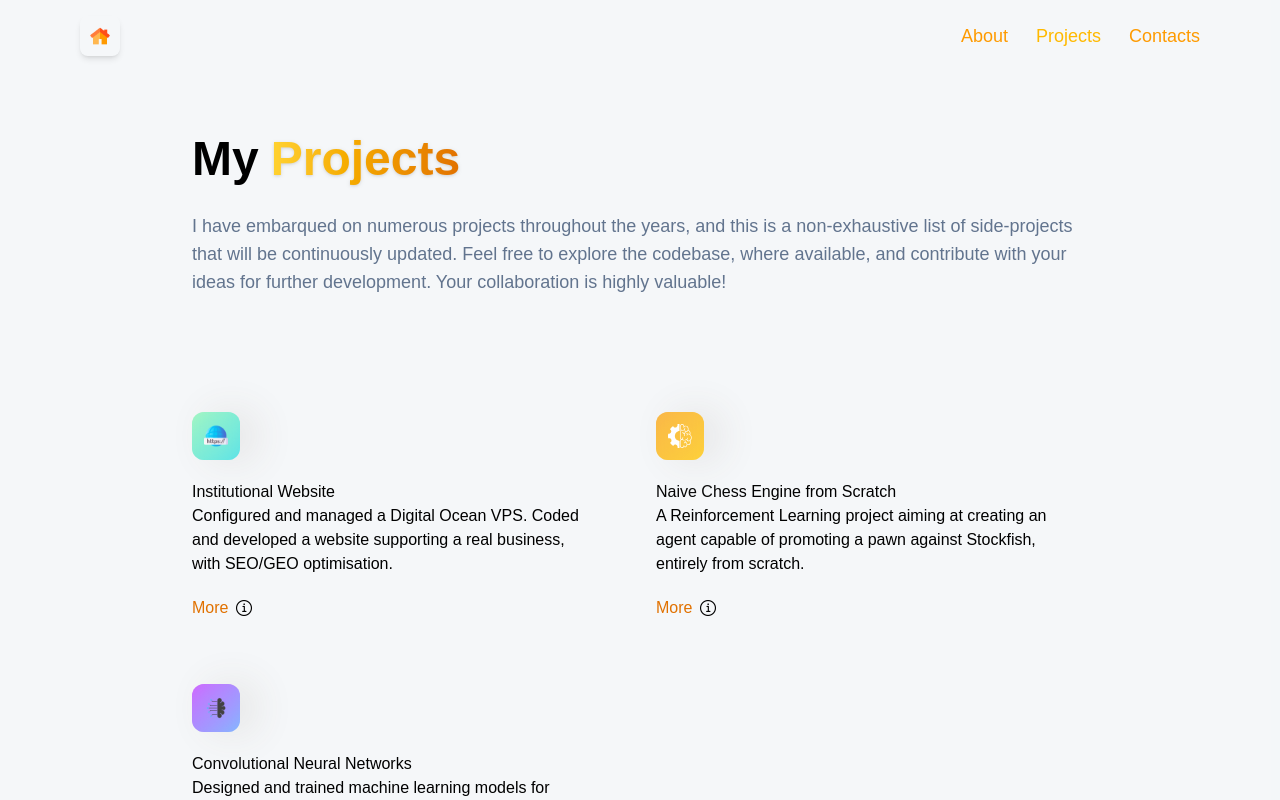
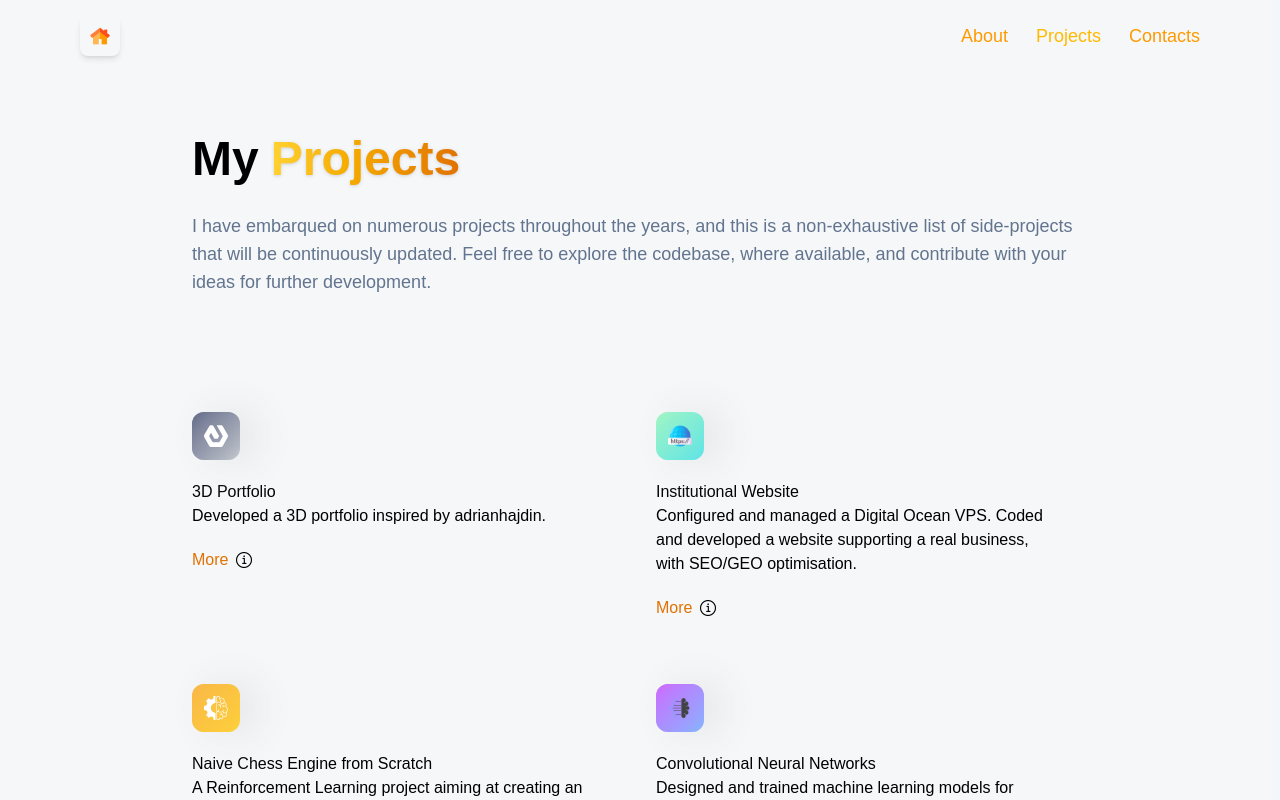
Before and after one commit to mbarte/3DPortfolio, a React (Vite) app: page /projects in a window 1280 px wide. Shown: the top 800 px of the page. Built offline with nearby package versions, Linux system fonts and the light colour scheme.

Commit message:
social links

```diff
--- a/src/constants/index.js
+++ b/src/constants/index.js
@@ -262,24 +262,27 @@ export const experiences = [
 ];
 
 export const socialLinks = [
-    {
-        name: 'Contact',
-        iconUrl: contact,
-        link: '/contact',
-    },
+
     {
         name: 'GitHub',
         iconUrl: github,
-        link: 'https://github.com/YourGitHubUsername',
+        link: 'https://github.com/mbarte',
     },
     {
         name: 'LinkedIn',
         iconUrl: linkedin,
-        link: 'https://www.linkedin.com/in/YourLinkedInUsername',
+        link: 'https://it.linkedin.com/in/michele-bartesaghi-30b915256',
     }
 ];
 
 export const projects = [
+    {
+        iconUrl: estate,
+        theme: 'btn-back-black',
+        name: '3D Portfolio',
+        description: 'Developed a 3D portfolio inspired by adrianhajdin.',
+        link: 'https://github.com/mbarte/3DPortfolio',
+    },
     {
         iconUrl: website,
         theme: 'btn-back-green',
@@ -298,9 +301,9 @@ export const projects = [
         iconUrl: neuralnetwork,
         theme: 'btn-back-pink',
         name: 'Convolutional Neural Networks',
-        description: 'Designed and trained machine learning models for image classification',
+        description: 'Designed and trained machine learning models for image classification.',
         link: 'https://github.com/mbarte/AMD',
-    }
+    },
     // {
     //     iconUrl: threads,
     //     theme: 'btn-back-green',
@@ -316,13 +319,7 @@ export const projects = [
     //     link: 'https://github.com/adrianhajdin/project_next13_car_showcase',
     // },
 
-    // {
-    //     iconUrl: estate,
-    //     theme: 'btn-back-black',
-    //     name: 'Real-Estate Application',
-    //     description: 'Developed a web application for real estate listings, facilitating property searches and connecting buyers with sellers.',
-    //     link: 'https://github.com/adrianhajdin/projects_realestate',
-    // },
+
     // {
     //     iconUrl: summiz,
     //     theme: 'btn-back-yellow',
--- a/src/pages/About.jsx
+++ b/src/pages/About.jsx
@@ -16,7 +16,7 @@ const About = () => {
             </h1>
             <div className="mt-5 flex flex-col gap-3 text-slate-500">
                 <p className="text-lg mb-4">
-                    I'm a passionate <strong>software</strong> and <strong>AI engineer</strong> based in Italy, with a love for creating innovative solutions. With experience in various programming languages and frameworks, I enjoy tackling complex problems and building applications that make a difference.
+                    I'm a passionate <strong>full stack</strong> and <strong>AI engineer</strong> based in Italy, with a love for creating innovative solutions. With experience in various programming languages and frameworks, I enjoy tackling complex problems and building applications that make a difference.
                 </p>
             </div>
             <div className="py-10 flex flex-col">
--- a/src/pages/Contacts.jsx
+++ b/src/pages/Contacts.jsx
@@ -1,6 +1,7 @@
 import React, { useEffect, useState, useRef, Suspense } from 'react'
 import { Canvas } from "@react-three/fiber";
 import emailjs from '@emailjs/browser';
+import { socialLinks } from '../constants';
 
 import Loader from "../components/Loader";
 import Avatar from '../models/Avatar.jsx'
@@ -65,6 +66,15 @@ const Contacts = () => {
 
             <div className="flex-1 min-w-[50%] flex flex-col">
                 <h1 className="head-text">Let's get in touch!</h1>
+
+                <div className="flex gap-4 mt-2 mb-4">
+                    {socialLinks.map((social) => (
+                        <a key={social.name} href={social.link} target="_blank" rel="noopener noreferrer">
+                            <img src={social.iconUrl} alt={social.name} className="w-8 h-8" />
+                        </a>
+                    ))}
+                </div>
+
                 <form className="w-full flex flex-col gap-7"
                     onSubmit={handleSubmit}
                     ref={formRef}
@@ -123,6 +133,7 @@ const Contacts = () => {
             </div>
 
             <div className="flex items-center justify-center lg:w-1/2 w-full lg:h-auto md:h-[600px] h-[500px]">
+
             <Canvas
                 camera ={{position: [0, 0, 2],
                     fov: 75,
@@ -131,7 +142,7 @@ const Contacts = () => {
                 }}>
                     <directionalLight intensity={2.5} position={[0, 0, 1]}/>
                     <ambientLight intensity={1}/>
-                <Suspense fallback={null}>
+                <Suspense fallback={<Loader/>}>
                     <Avatar
                         currentAnimation={currentAnimation}
                         position={[0.2,-0.3,0]}
--- a/src/pages/Projects.jsx
+++ b/src/pages/Projects.jsx
@@ -14,7 +14,6 @@ const Projects = () => {
             <div className="mt-5 flex flex-col gap-3 text-slate-500">
                 <p className="text-lg mb-4">
                     I have embarqued on numerous projects throughout the years, and this is a non-exhaustive list of side-projects that will be continuously updated. Feel free to explore the codebase, where available, and contribute with your ideas for further development.
-                    Your collaboration is highly valuable!
                 </p>
             </div>
             <div className="flex flex-wrap my-20 gap-16">
```
